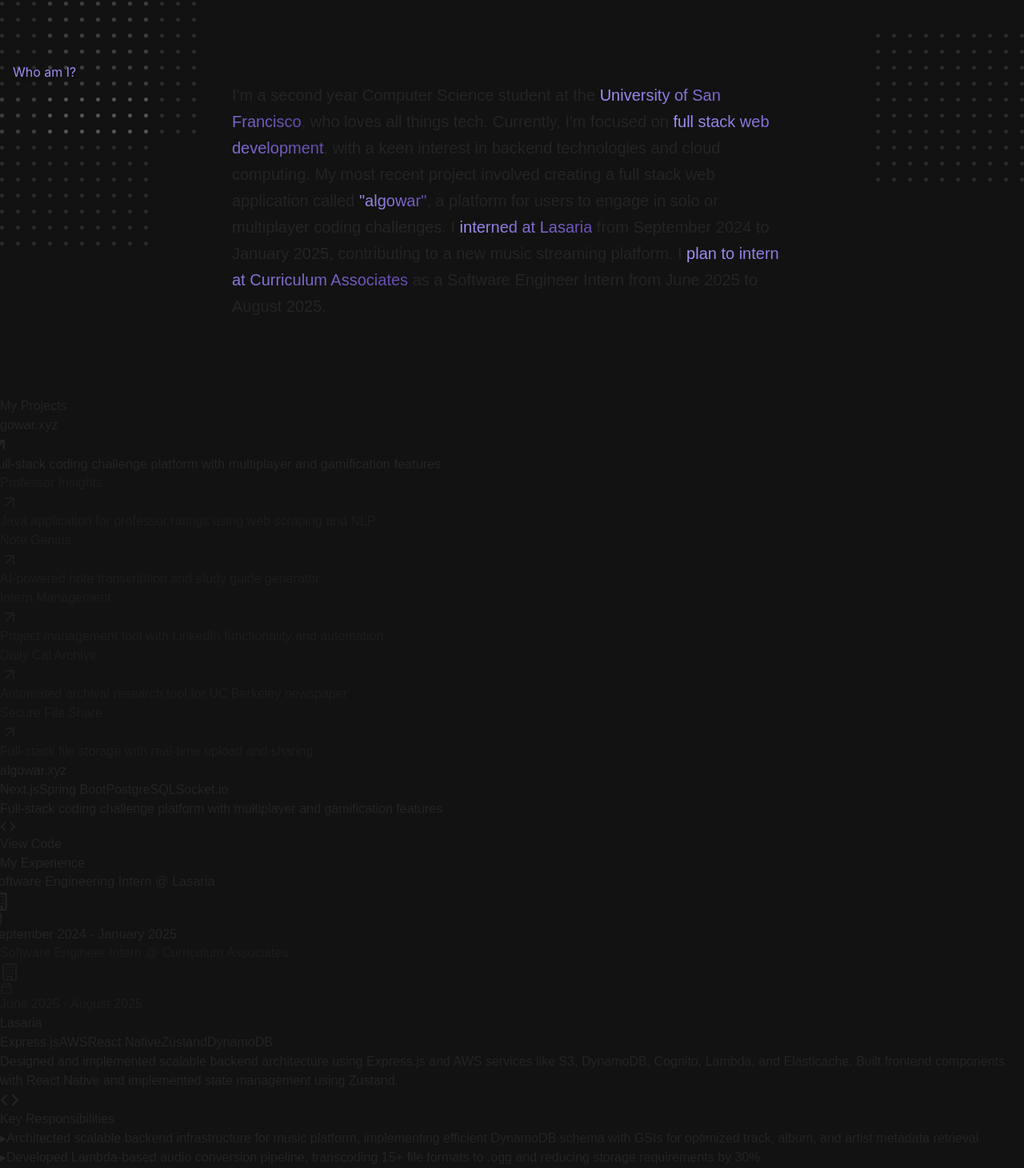
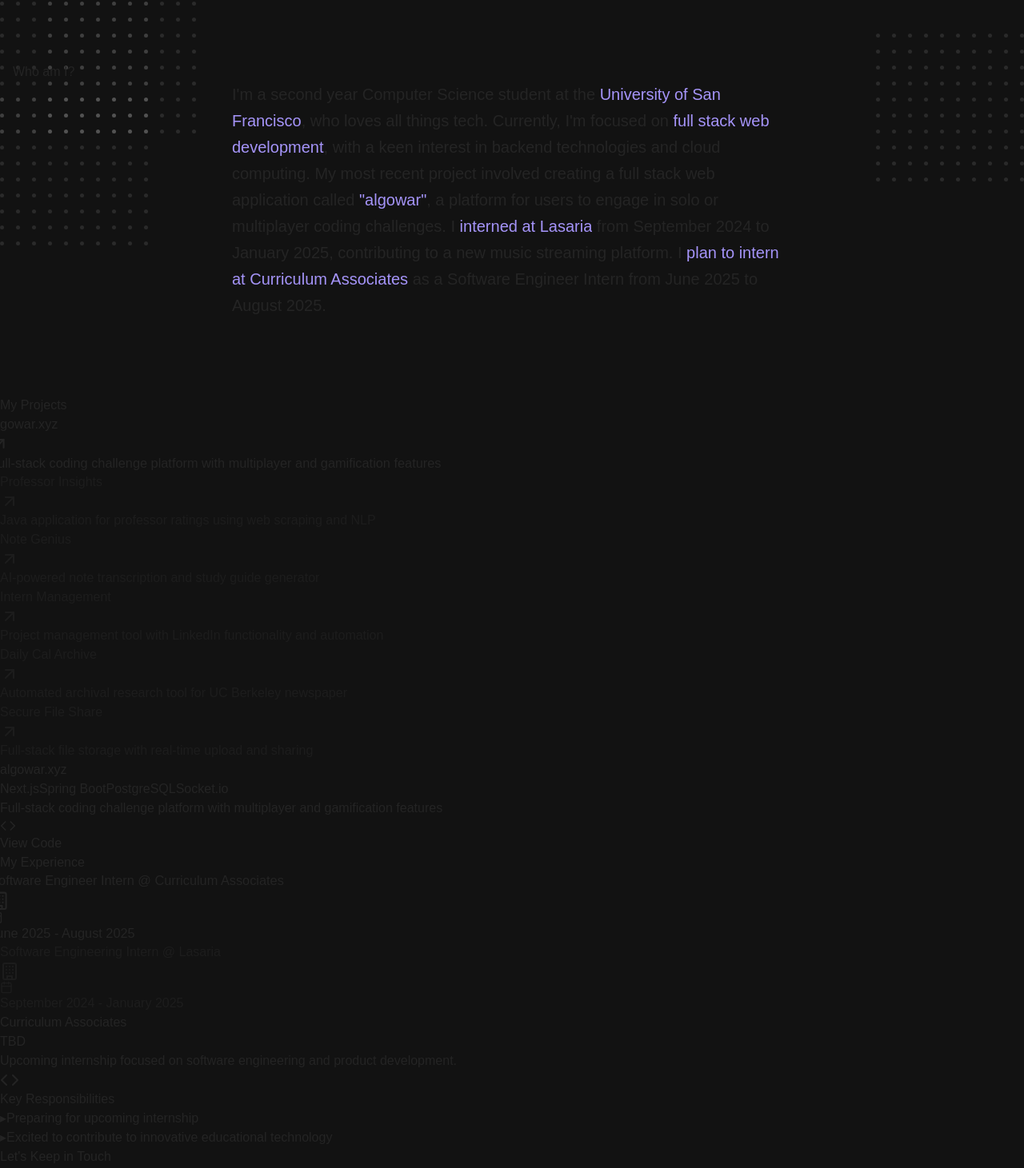
Before and after one commit to lfbianchini/my-portfolio, a Next.js app: page / in a window 1280 px wide. Shown: the part 818-2279 px from the top of the page at 80% size. Built offline with nearby package versions, Linux system fonts and the light colour scheme; grey boxes are pictures that could not be loaded.

Commit message:
coloring updates

```diff
--- a/src/app/components/card-grid.tsx
+++ b/src/app/components/card-grid.tsx
@@ -70,7 +70,7 @@
     <div className="min-h-screen bg-[#121212] py-16 px-4 md:px-16">
       <div className="max-w-6xl mx-auto">
         <h2 className="text-4xl md:text-5xl font-bold text-center text-white mb-12 tracking-tight">
-          My <span className="text-transparent bg-clip-text bg-gradient-to-r from-[#A594F9] to-[#6247AA]">Projects</span>
+          <span className="text-transparent bg-clip-text bg-gradient-to-r from-[#A594F9] to-[#A594F9]">My Projects</span>
         </h2>
 
         <div className="grid md:grid-cols-2 gap-8">
--- a/src/app/components/experience-grid.tsx
+++ b/src/app/components/experience-grid.tsx
@@ -8,6 +8,18 @@
 } from 'lucide-react';
 
 const experiences = [
+  {
+    company: 'Curriculum Associates',
+    role: 'Software Engineer Intern',
+    date: 'June 2025 - August 2025',
+    description: 'Upcoming internship focused on software engineering and product development.',
+    technologies: ['TBD'],
+    image: 'images/curriculum.jpg',
+    responsibilities: [
+      'Preparing for upcoming internship',
+      'Excited to contribute to innovative educational technology'
+    ]
+  },
   {
     company: 'Lasaria',
     role: 'Software Engineering Intern',
@@ -22,18 +34,6 @@
       'Implemented concurrent multi-file upload processing with advanced XHR techniques, enabling simultaneous handling of multiple track uploads and form data, optimizing backend throughput and reducing overall upload latency.'
     ]
   },
-  {
-    company: 'Curriculum Associates',
-    role: 'Software Engineer Intern',
-    date: 'June 2025 - August 2025',
-    description: 'Upcoming internship focused on software engineering and product development.',
-    technologies: ['TBD'],
-    image: 'images/curriculum.jpg',
-    responsibilities: [
-      'Preparing for upcoming internship',
-      'Excited to contribute to innovative educational technology'
-    ]
-  }
 ];
 
 export function ExperienceSection() {
@@ -55,11 +55,10 @@
     <div className="bg-[#121212] min-h-screen py-16 px-4 md:px-16">
       <div className="max-w-6xl mx-auto">
         <h2 className="text-4xl md:text-5xl font-bold text-center text-white mb-12 tracking-tight">
-          My <span className="text-transparent bg-clip-text bg-gradient-to-r from-[#7A7ADB] to-[#FFFFFF]">Experience</span>
+          <span className="text-transparent bg-clip-text bg-gradient-to-r from-[#A594F9] to-[#A594F9]">My Experience</span>
         </h2>
 
         <div className="grid md:grid-cols-2 gap-8">
-          {/* Experience List */}
           <div className="space-y-4">
             {experiences.map((exp, index) => (
               <motion.div
@@ -84,7 +83,7 @@
               >
                 <div className="flex justify-between items-center">
                   <h3 className="text-xl font-semibold text-white">
-                    <span className="text-[#7A7ADB]">{exp.role}</span> @ {exp.company}
+                    <span className="font-bold">{exp.role}</span> @ {exp.company}
                   </h3>
                   <Building className="text-[#7A7ADB]" />
                 </div>
--- a/src/app/components/footer.tsx
+++ b/src/app/components/footer.tsx
@@ -10,7 +10,7 @@
     <footer className=" py-16 px-4 bg-[#121212] md:px-16">
       <div className="max-w-4xl mx-auto text-center">
         <h2 className="text-4xl md:text-5xl font-bold text-white mb-8 tracking-tight">
-          Let&apos;s <span className="text-transparent bg-clip-text bg-gradient-to-r from-[#7A7ADB] to-[#FFFFFF]">Keep in Touch</span>
+          <span className="text-transparent bg-clip-text bg-gradient-to-r from-[#A594F9] to-[#A594F9]">Let&apos;s Keep in Touch</span>
         </h2>
 
         <div className="flex justify-center space-x-8">
--- a/src/app/components/hero-text.module.css
+++ b/src/app/components/hero-text.module.css
@@ -14,12 +14,12 @@
     position: absolute;
     color: rgba(255,255,255,0.1);
   }
+  .title {
+    font-size: clamp(3rem, 7vw, 4.5rem); /* Increase the min, max, and preferred sizes */
+    font-family: 'Inter', sans-serif;
+    text-shadow: 0 4px 6px rgba(0, 0, 0, 0.1);
+}
 
-  .title {
-    font-size: clamp(2.5rem, 6vw, 3.5rem);
-    font-family: 'Inter', sans-serif;
-    text-shadow: 0 4px 6px rgba(0,0,0,0.1);
-  }
 
   .highlight {
     background: linear-gradient(to right, #A594F9, #6247AA);
--- a/src/app/components/hero-text.tsx
+++ b/src/app/components/hero-text.tsx
@@ -1,4 +1,4 @@
-import { Container, Text, Title } from '@mantine/core';
+import { Container, Text } from '@mantine/core';
 import { Dots } from './dots';
 import classes from './hero-text.module.css';
 
@@ -13,17 +13,9 @@
       <Dots className={`${classes.dots} opacity-20`} style={{ right: 0, top: 60 }} />
 
       <div className={classes.inner}>
-        <Title
-          className={`${classes.title} text-center text-5xl md:text-6xl font-bold tracking-tight mb-6`}
-        >
-          <Text
-            variant="gradient"
-            gradient={{ from: '#A594F9', to: '#6247AA' }}
-            className="bg-clip-text text-transparent text-lg"
-          >
-            Who am I?
-          </Text>
-        </Title>
+      <h2 className="text-4xl md:text-5xl font-bold text-center text-white mb-12 tracking-tight">
+          <span className="text-transparent bg-clip-text bg-gradient-to-r from-[#A594F9] to-[#A594F9]">Who am I?</span>
+        </h2>
 
         <Container p={0} size={700} className="text-center">
           <Text
@@ -34,8 +26,8 @@
             <Text
               component="span"
               variant="gradient"
-              gradient={{ from: '#A594F9', to: '#6247AA' }}
-              className="font-semibold"
+              gradient={{ from: '#A594F9', to: '#A594F9' }}
+              className="font-bold"
               inherit
             >
               University of San Francisco
@@ -46,7 +38,7 @@
             <Text
               component="span"
               variant="gradient"
-              gradient={{ from: '#A594F9', to: '#6247AA' }}
+              gradient={{ from: '#A594F9', to: '#A594F9' }}
               className="font-semibold"
               inherit
             >
@@ -58,7 +50,7 @@
             <Text
               component="span"
               variant="gradient"
-              gradient={{ from: '#A594F9', to: '#6247AA' }}
+              gradient={{ from: '#A594F9', to: '#A594F9' }}
               className="font-semibold"
               inherit
             >
@@ -70,7 +62,7 @@
             <Text
               component="span"
               variant="gradient"
-              gradient={{ from: '#A594F9', to: '#6247AA' }}
+              gradient={{ from: '#A594F9', to: '#A594F9' }}
               className="font-semibold"
               inherit
             >
@@ -82,7 +74,7 @@
             <Text
               component="span"
               variant="gradient"
-              gradient={{ from: '#A594F9', to: '#6247AA' }}
+              gradient={{ from: '#A594F9', to: '#A594F9' }}
               className="font-semibold"
               inherit
             >
--- a/src/app/components/hero-title.tsx
+++ b/src/app/components/hero-title.tsx
@@ -15,7 +15,7 @@
               <Text
                 component="span"
                 variant="gradient"
-                gradient={{ from: '#A594F9', to: '#6247AA' }}
+                gradient={{ from: '#A594F9', to: '#A594F9' }}
                 inherit
               >
                 Luca Bianchini
```
